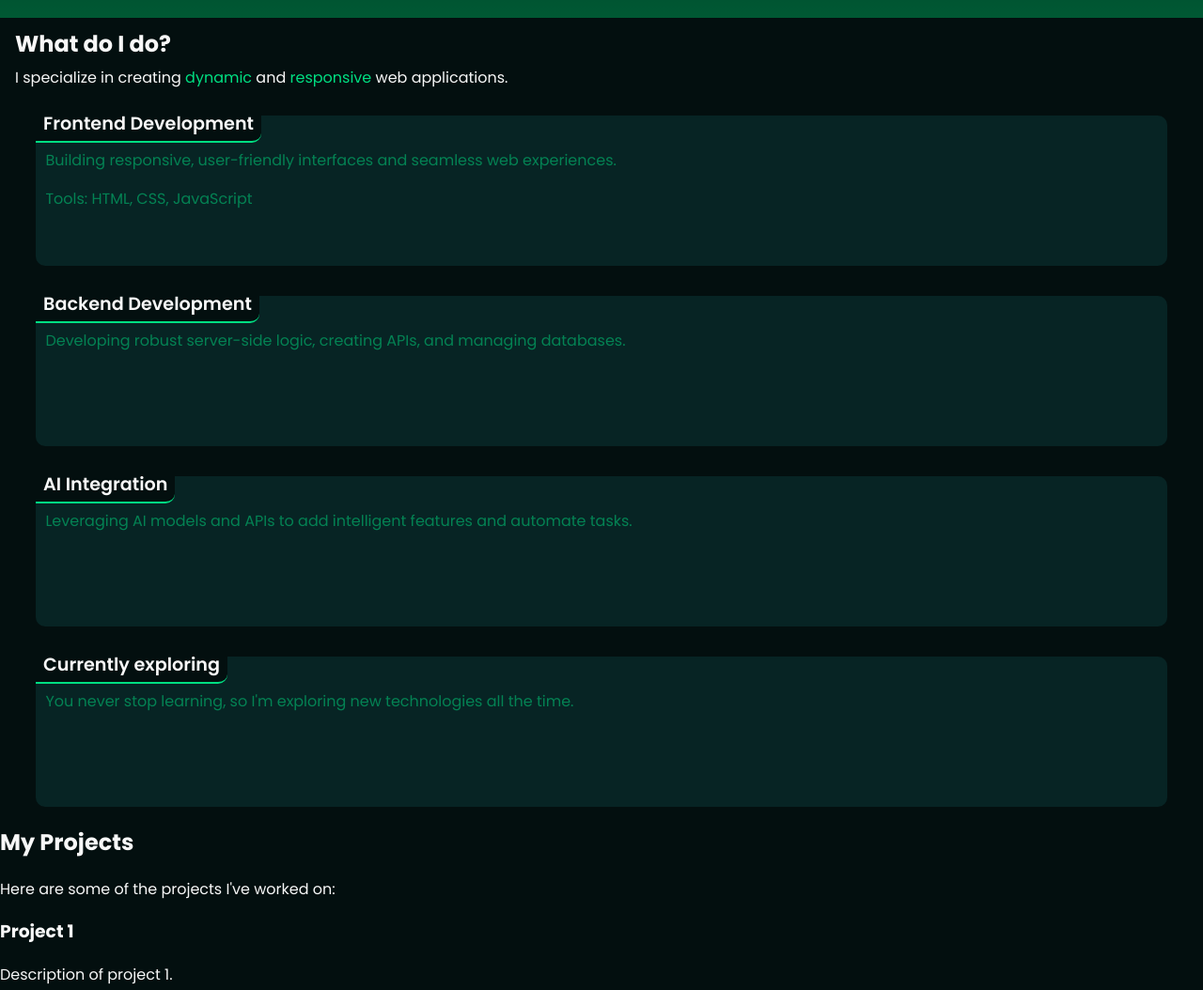
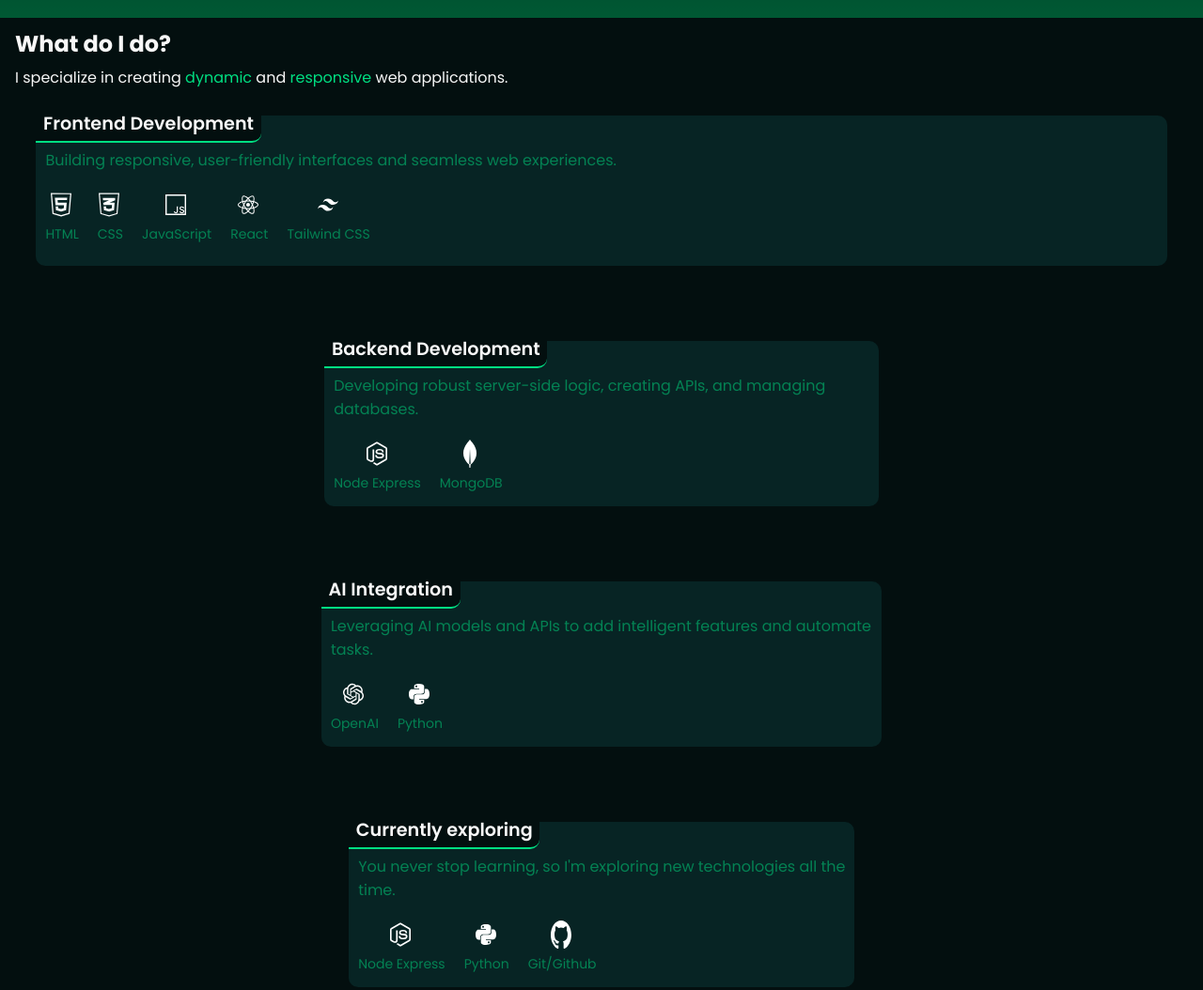
Before and after one commit to anndreipopa/Portfolio, a plain HTML site: page index.html in a window 1280 px wide. Shown: the part 820-1874 px from the top of the page at 94% size. Drawn offline with Linux system fonts and the light colour scheme.

Commit message:
extensive progress in skills section

```diff
--- a/index.html
+++ b/index.html
@@ -43,7 +43,7 @@
         <h2 class="tagline">Your go-to Fullstack Developer</h2>
         <p class="subtagline">Building <span class="spantag">smart</span> solutions -<br>
           one line of code at a time.</p>
-        <a href="#Contact" class="cta-button">View my work</a>
+        <a href="#Projects" class="cta-button">View my work</a>
 
         <img src="assets/romb.svg" alt="Picture of myself" class="romb">
       </div>
@@ -59,14 +59,43 @@
           <div class="skillcard">
             <h2 class="cardtitle">Frontend Development</h2>
             <p>Building responsive, user-friendly interfaces and seamless web experiences.</p>
-            <p>Tools: HTML, CSS, JavaScript</p>
-
+            <div class="techlogos">
+              <div class="techlogo">
+                <img src="icons/htmlicon.svg" alt="HTML icon">
+                  <p>HTML</p>
+              </div>
+              <div class="techlogo">
+                <img src="icons/cssicon.svg" alt="CSS icon">
+                  <p>CSS</p>
+              </div>
+               <div class="techlogo">
+                <img src="icons/javascripticon.svg" alt="JavaScript icon">
+                  <p>JavaScript</p>
+               </div>
+              <div class="techlogo">
+                <img src="icons/reacticon.svg" alt="React icon">
+                  <p>React</p>
+              </div>
+              <div class="techlogo">
+                <img src="icons/tailwindicon.svg" alt="Tailwind CSS icon">
+                  <p>Tailwind CSS</p>
+              </div>
           </div>
         </div>
       <div class="overcard">
           <div class="skillcard">
             <h2 class="cardtitle">Backend Development</h2>
             <p>Developing robust server-side logic, creating APIs, and managing databases.</p>
+            <div class="techlogos">
+              <div class="techlogo">
+                <img src="icons/nodeicon.svg" alt="Node.JS icon">
+                  <p>Node Express</p>
+              </div>
+              <div class="techlogo">
+                <img src="icons/mongoicon.svg" alt="MongoDB icon">
+                  <p>MongoDB</p>
+              </div>
+          </div>
 
 
           </div>
@@ -75,7 +104,16 @@
           <div class="skillcard">
             <h2 class="cardtitle">AI Integration</h2>
             <p>Leveraging AI models and APIs to add intelligent features and automate tasks.
-
+              <div class="techlogos">
+                <div class="techlogo">
+                  <img src="icons/openicon.svg" alt="OpenAI icon">
+                    <p>OpenAI</p>
+                </div>
+                <div class="techlogo">
+                  <img src="icons/pythonicon.svg" alt="Python icon">
+                    <p>Python</p>
+                </div>
+            </div>
 
           </div>
         </div>
@@ -83,7 +121,20 @@
           <div class="skillcard">
             <h2 class="cardtitle">Currently exploring</h2>
             <p>You never stop learning, so I'm exploring new technologies all the time.</p>
-
+            <div class="techlogos">
+              <div class="techlogo">
+                <img src="icons/nodeicon.svg" alt="Node.JS icon">
+                  <p>Node Express</p>
+              </div>
+              <div class="techlogo">
+                <img src="icons/pythonicon.svg" alt="Python icon">
+                  <p>Python</p>
+              </div>
+              <div class="techlogo">
+                <img src="icons/githubicon.svg" alt="Github icon">
+                  <p>Git/Github</p>
+              </div>
+          </div>
 
           </div>
         </div>
--- a/script.js
+++ b/script.js
@@ -19,3 +19,28 @@ links.forEach(link => {
         }
     });
 });
+
+//Animatii
+
+const cardtitles = document.querySelectorAll('.skillcard');
+
+if (cardtitles.length > 0) {
+    const observer = new IntersectionObserver((entries, observerInstance) => {
+        entries.forEach(entry => {
+            if (entry.isIntersecting) {
+                entry.target.classList.add('active');
+            } else {
+                entry.target.classList.remove('active');
+            }
+        });
+    }, {
+        threshold: 0.02
+    });
+
+    cardtitles.forEach(title => {
+        observer.observe(title);
+    });
+
+} else {
+    console.warn("Intersection Observer: No elements found with the class '.cardtitle'. Animation will not work.");
+}
--- a/styles.css
+++ b/styles.css
@@ -231,11 +231,18 @@ body{
 .skillcard{
     width: 94%;
     min-height:10rem;
-    animation: fadein 1.5s ease-in-out;
     background: #072424;
     border-radius: 10px;
     position: relative;
     padding-top: 1.2rem;
+    opacity: 0;
+    transform: translateX(-100%);
+    transition: opacity 0.7s ease, transform 0.7s ease;
+
+}
+.skillcard.active{
+    opacity: 1;
+    transform: translateX(0);
 
 }
 .cardtitle{
@@ -246,6 +253,7 @@ body{
     background-color: #030f0f;
     padding: 0.2em 0.4em;
     border-radius: 0 0 10px 0;
+    transition: border-bottom 0.3s ease;
     border-bottom: 2px solid #00df82;
 }
 .skillcard p{
@@ -260,3 +268,27 @@ body{
     margin-top: 2rem;
     gap: 3rem;
 }
+.techlogos{
+    display: flex;
+    justify-content: left;
+    gap: 10px;
+    margin-top: 20px;
+
+}
+.techlogo{
+    display: flex;
+    flex-direction: column;
+    align-items: center;
+    color: #01c071;
+    font-size: 14px;
+}
+.techlogo img{
+    width: 30px;
+    height: 30px;
+    margin-bottom: 1px;
+    padding-left: 8px;
+}
+.techlogo p{
+    text-align: center;
+    margin-top: 5px;
+}
```
Also changed, not shown: icons/cssicon.svg (added), icons/githubicon.svg (added), icons/htmlicon.svg (added), icons/javascripticon.svg (added), icons/mongoicon.svg (added), icons/nodeicon.svg (added), icons/openicon.svg (added), icons/pythonicon.svg (added), icons/reacticon.svg (added), icons/tailwindicon.svg (added).
